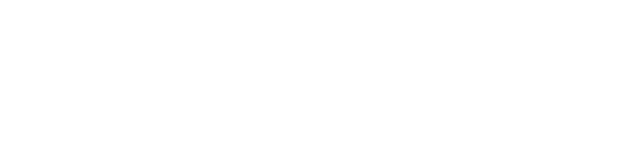
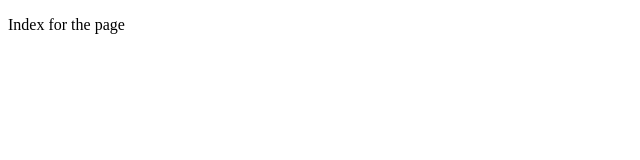
Before and after one commit to adarshtk2003/inft2202, a plain HTML site: page ice/src/client/index.html in a window 1280 px wide. Shown: the whole page, without its empty margins (0-640 px from the left). Drawn offline with Linux system fonts and the light colour scheme.

Commit message:
index for the page

```diff
--- a/ice/src/client/index.html
+++ b/ice/src/client/index.html
@@ -11,6 +11,6 @@
     <title>Adarsh</title>
 </head>
 <body>
-
+    <p>Index for the page</p>
 </body>
 </html>
```
